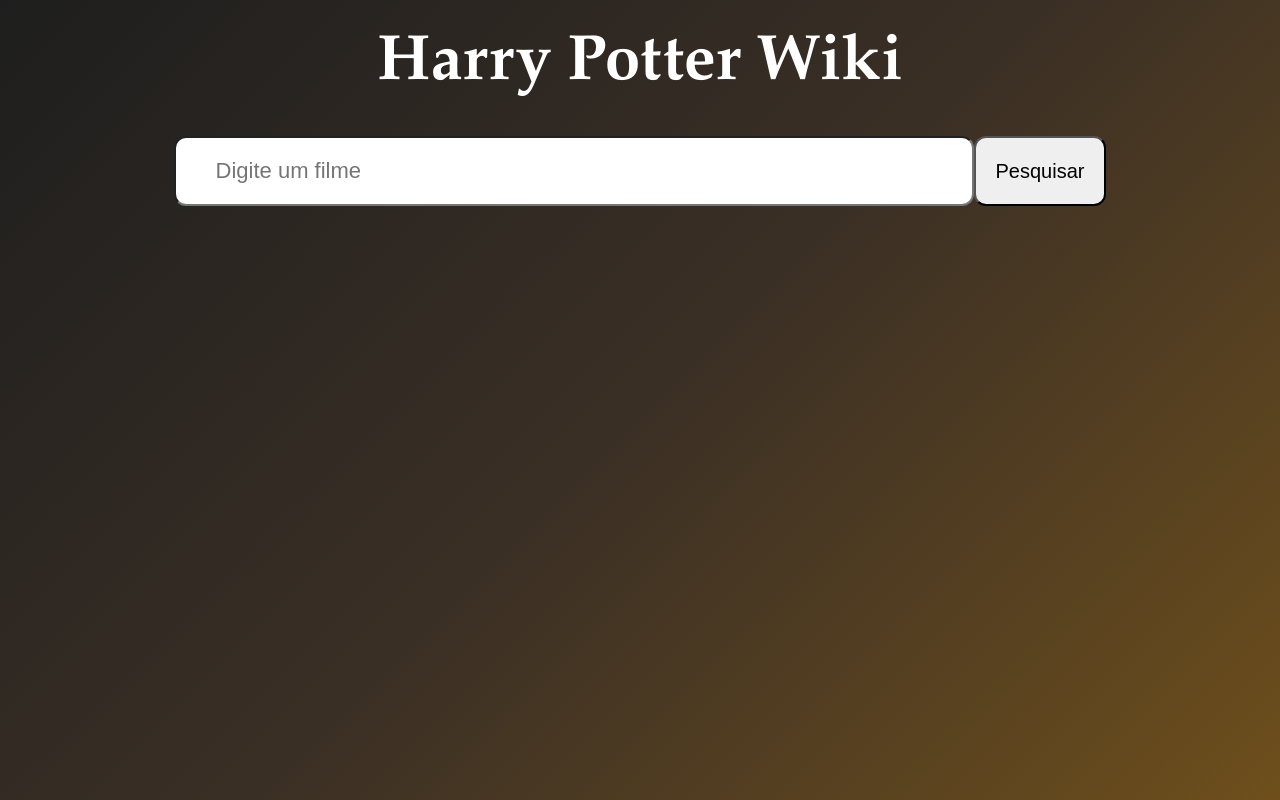
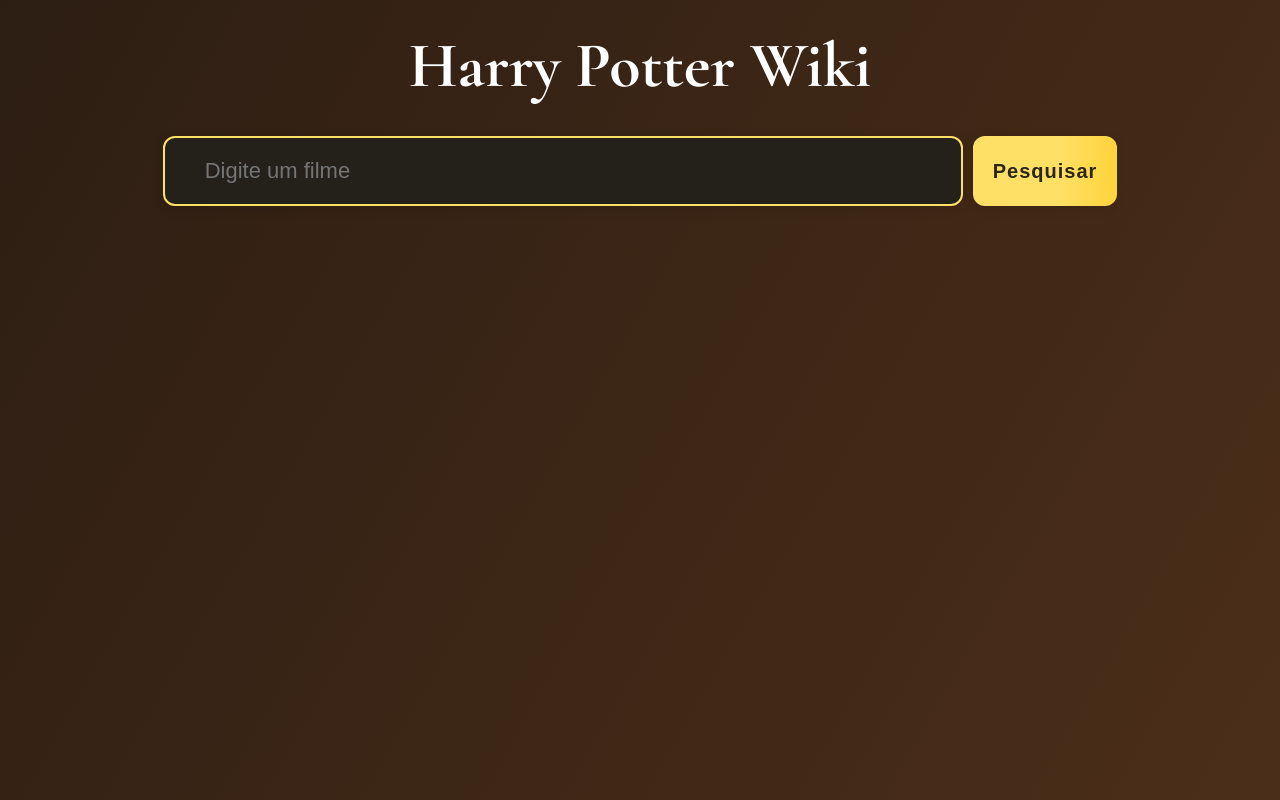
Before and after one commit to xOmilk/potter-wiki, a React (Vite) app: page / in a window 1280 px wide. Built offline with nearby package versions, Linux system fonts and the light colour scheme.

Commit message:
Estilização

```diff
--- a/src/pages/Movies/styles.module.css
+++ b/src/pages/Movies/styles.module.css
@@ -13,14 +13,42 @@
 	padding: 20px;
 	text-indent: 20px;
 	font-size: 22px;
+	border: 2px solid #ffe066;
+	background: #23211a;
+	color: #ffe066;
+	box-shadow: 0 2px 12px rgba(0, 0, 0, 0.12);
+	transition: border-color 0.3s, box-shadow 0.3s, background 0.3s;
+	outline: none;
+	margin-right: 10px;
 }
+.research input:focus {
+	border-color: #ffd43b;
+	background: #2d2613;
+	box-shadow: 0 0 0 4px rgba(255, 224, 102, 0.2);
+}
+
 .research button {
 	border-radius: 12px;
 	padding: 20px;
 	font-size: 20px;
 	height: 70px;
+	background: linear-gradient(90deg, #ffe066 60%, #ffd43b 100%);
+	color: #2d2613;
+	border: none;
+	box-shadow: 0 2px 12px rgba(0, 0, 0, 0.1);
+	transition: background 0.2s, transform 0.2s, box-shadow 0.2s;
+	font-weight: bold;
+	letter-spacing: 1px;
+
+	transition: all 0.3s;
 }
 
+.research button:hover {
+	cursor: pointer;
+	transform: scale(1.05);
+	background: linear-gradient(90deg, #ffd43b 60%, #ffe066 100%);
+	box-shadow: 0 4px 24px rgba(0, 0, 0, 0.18);
+}
 .content {
 	height: fit-content;
 }
@@ -35,25 +63,32 @@
 div.img img {
 	width: 300px;
 	height: 450px;
+	border-radius: 16px;
+	transition: transform 0.2s;
+	width: 300px;
+	height: 450px;
+}
+div.img img:hover {
+	transform: scale(1.03);
 }
 .content .resume {
-	height: inherit;
-	display: flex;
-	flex-flow: column wrap;
-	justify-content: center;
-	align-items: start;
+	background: rgba(30, 30, 30, 0.85);
+	padding: 32px 32px 24px 32px;
+	border-radius: 16px;
+	max-width: 800px;
+	box-shadow: 0 2px 16px rgba(0, 0, 0, 0.2);
 }
-.content .resume * {
-	color: white;
+
+.content .resume h3 {
+	font-size: 2.2rem;
+	margin-bottom: 18px;
+	color: #ffe066;
 }
-.content .resume h3 {
-	font-size: 32px;
-	margin-bottom: 25px;
-}
+
 .content .resume p {
-	margin: 0px;
+	font-size: 1.1rem;
 	margin-bottom: 10px;
-	font-size: 18px;
+	color: #f1f1f1;
 }
 
 .videoWrapper {
--- a/src/styles/globals.css
+++ b/src/styles/globals.css
@@ -4,12 +4,16 @@
 
 body {
 	color: var(--text-color-default);
-	font-family: garamond;
 	height: 100dvh;
 	display: flex;
 	flex-flow: column;
 	margin: 0;
 	padding: 0;
+
+	min-height: 100vh !important;
+	background: linear-gradient(120deg, #2d1e13 0%, #4b2e19 100%) !important;
+	font-family: "Cormorant Garamond", serif !important;
+
 	/* background-color: var(--dark-grey); */
 
 	/* Cinza Escuro */
@@ -21,10 +25,10 @@
 	/* background: linear-gradient(135deg, #1E1E1E, #233237, #4A5A6A); */
 	/* Toque de nevoa */
 	/* background: linear-gradient(135deg, #1E1E1E, #2A2A2A, #404040); */
-	background: linear-gradient(135deg, #1e1e1e, #3a2f25, #6e4f1c);
+	/* background: linear-gradient(135deg, #1e1e1e, #3a2f25, #6e4f1c); */
 
 	background-attachment: fixed;
 	background-repeat: no-repeat;
 	background-size: cover;
-	overflow: hidden;
+	overflow: auto;
 }
```
Lines whose indentation alone changed are shown as unchanged.
